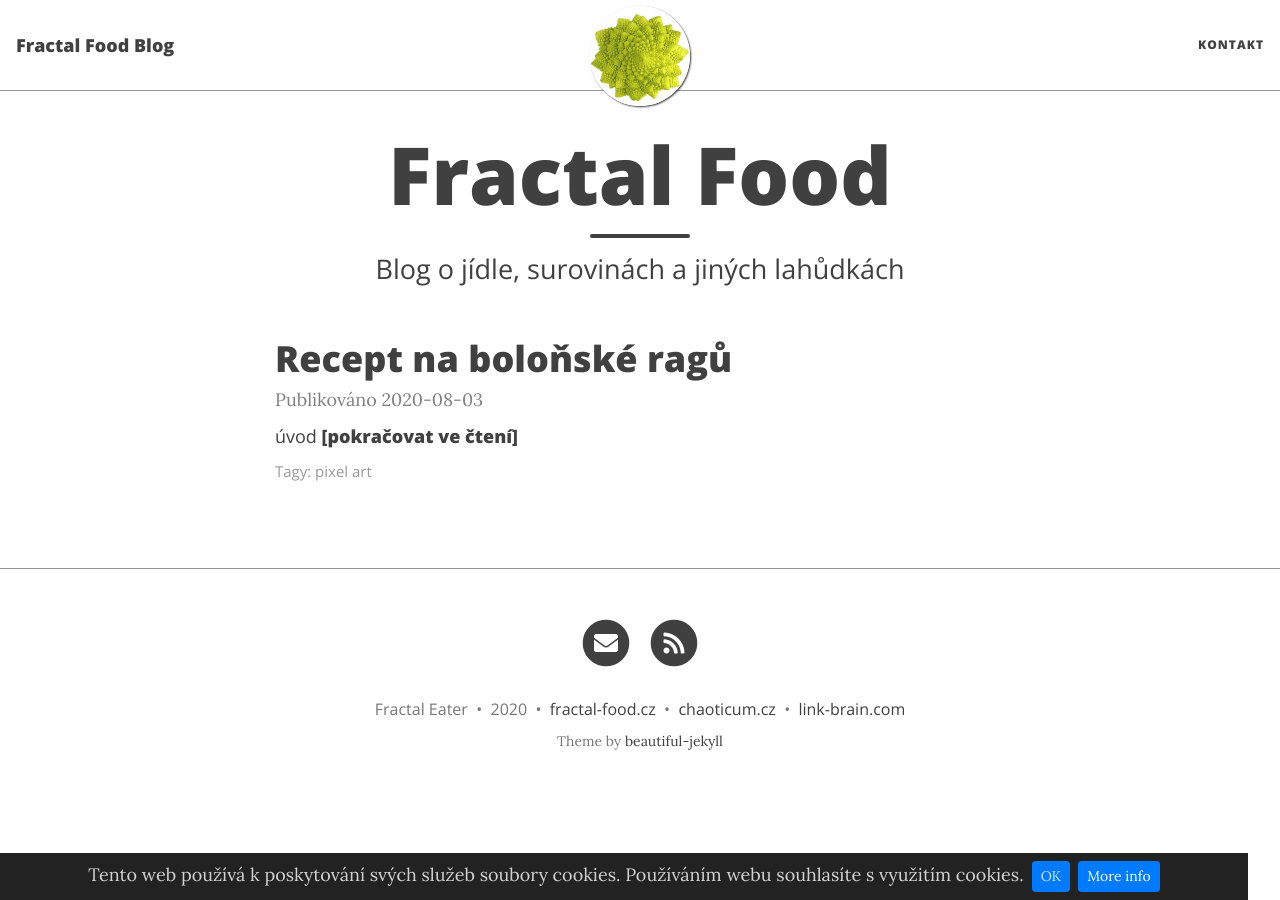
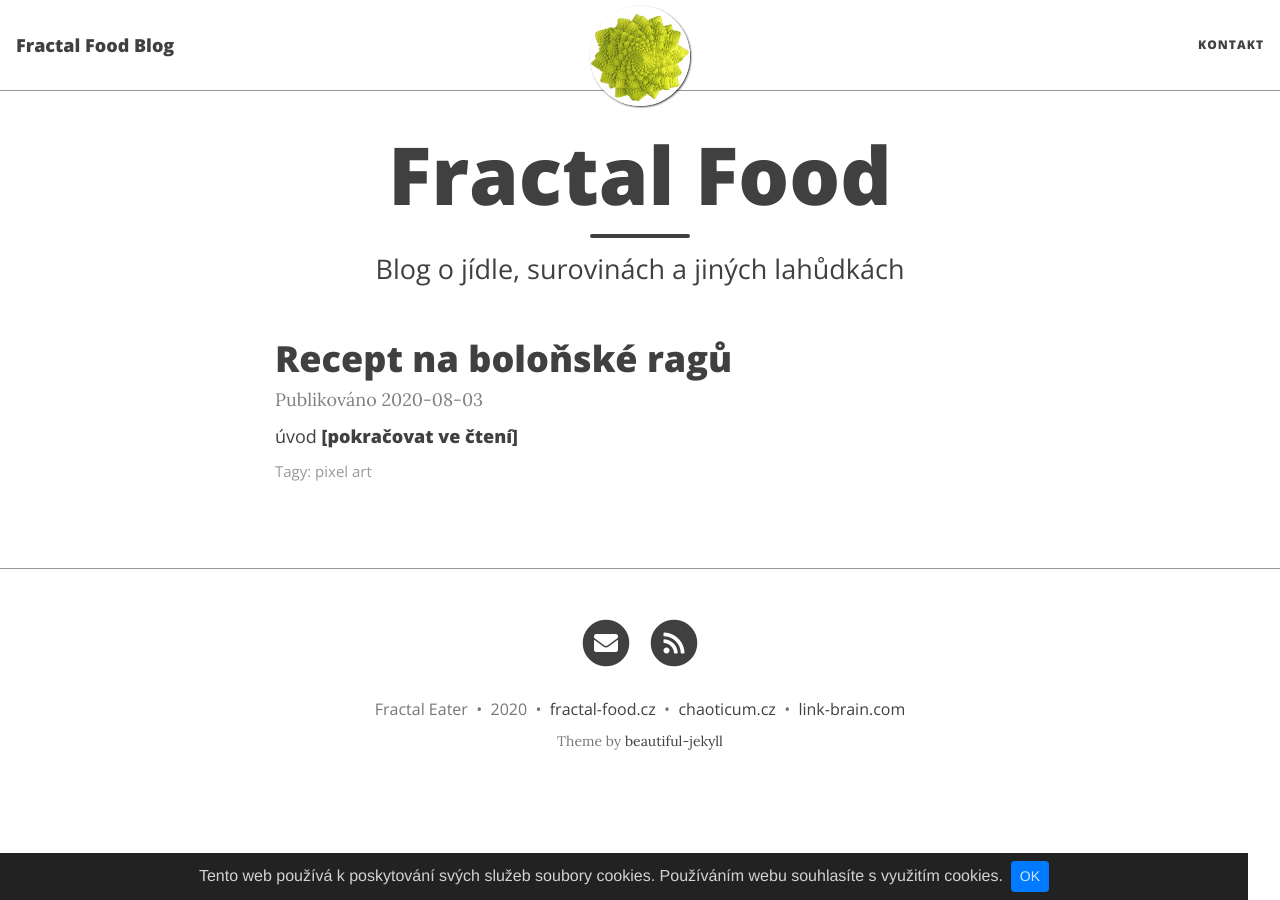
Before and after one commit to Chaoticum/fractal-food-blog, a Jekyll site: the page built from index.html, in a window 1280 px wide. Built offline with Jekyll 4.4.1, drawn with Linux system fonts in a browser that asks for light colours; nearby versions of some CDN libraries; the list of posts is cut into pages by our own code.

Commit message:
cookie fonts

```diff
--- a/_includes/cookie-consent.html
+++ b/_includes/cookie-consent.html
@@ -1,12 +1,12 @@
 <style>
-    #cookie-notice {padding: 0.5rem 1rem; display: none; text-align: center; position: fixed; bottom: 0; width: calc(100% - 2rem); background: #222; color: rgba(255,255,255,0.8);}
+    #cookie-notice {padding: 0.5rem 1rem; display: none; text-align: center; position: fixed; bottom: 0; width: calc(100% - 2rem); background: #222; color: rgba(255,255,255,0.8); font-size: 1rem; font-family: helvetica;}
     #cookie-notice a {display: inline-block; cursor: pointer; margin-left: 0.5rem;}
     @media (max-width: 767px) {
         #cookie-notice span {display: block; padding-top: 3px; margin-bottom: 1rem;}
         #cookie-notice a {position: relative; bottom: 4px;}
     }
 </style>
-<div id="cookie-notice"><span>Tento web používá k poskytování svých služeb soubory cookies. Používáním webu souhlasíte s využitím cookies.</span><a id="cookie-notice-accept" class="btn btn-primary btn-sm">OK</a><a href="/privacy" class="btn btn-primary btn-sm">More info</a></div>
+<div id="cookie-notice"><span>Tento web používá k poskytování svých služeb soubory cookies. Používáním webu souhlasíte s využitím cookies.</span><a id="cookie-notice-accept" class="btn btn-primary btn-sm">OK</a></div>
 <script>
     function createCookie(name,value,days) {
         var expires = "";
```
